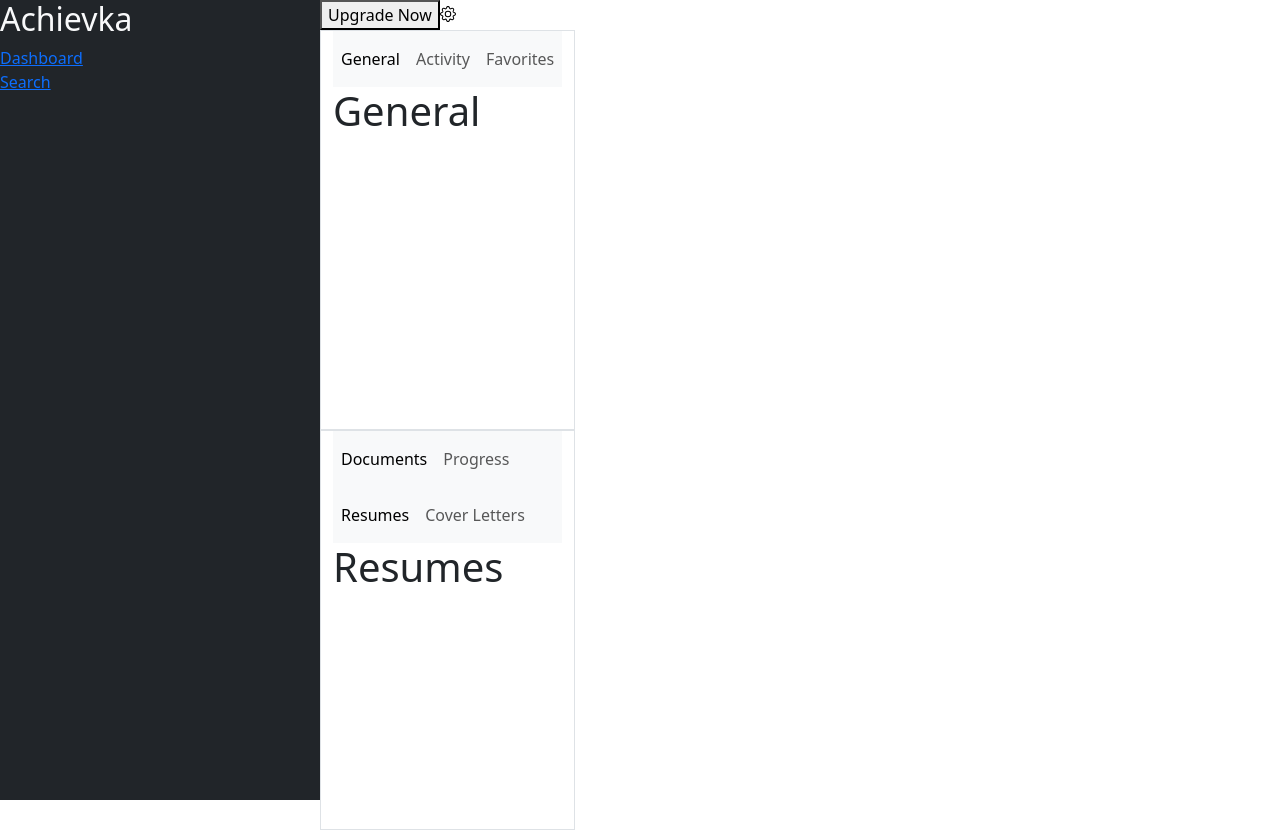
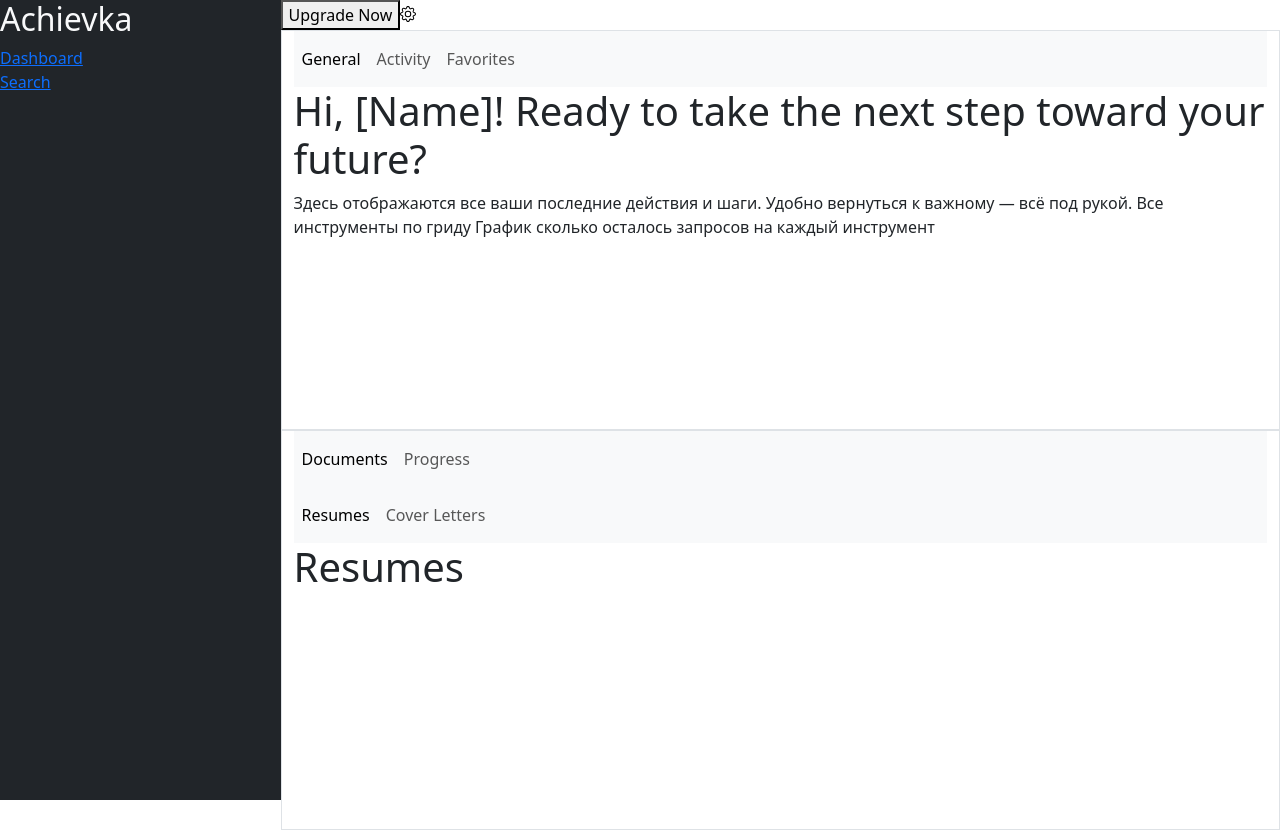
Before and after one commit to Achievka-apply/achievka-frontend, a React (Vite) app: page /app in a window 1280 px wide. Built offline with nearby package versions, Linux system fonts and the light colour scheme.

Commit message:
Add text to contents pages

```diff
--- a/src/features/dashboard/pages/tabs/Activity.tsx
+++ b/src/features/dashboard/pages/tabs/Activity.tsx
@@ -1,7 +1,16 @@
 export default function Activity() {
     return (
         <>
-            <h1>Activity</h1>
+            <h1>Готовы сделать следующий шаг? Всё, что нужно — здесь.</h1>
+
+            Результат проф теста в виде spider graph (если тест еще не проходили,  заблюренный график и сверху кнопка с надписью пройти тест)  (в уменьшеном виде график )
+
+            Результат последнего Подсчета расходов ( если еще не проходили заблюрить и по центру  или сверху кнопка  с надписью посчитать расходы) (в уменьшеном виде график )
+
+            Результат Письма для подачи зависимо от его вида последнее проверенное показать в виде Spider graph. Разбить  по параметрам и сделать график в другом цвете, отличая его от Результата проф теста (в уменьшеном виде график )
+
+            Результат CV резюме Сделать  в виде другого графика, чтоб был виден результат по параметрам
+
         </>
     );
 };
--- a/src/features/dashboard/pages/tabs/Favorites.tsx
+++ b/src/features/dashboard/pages/tabs/Favorites.tsx
@@ -1,7 +1,18 @@
 export default function Favorites() {
     return (
         <>
-            <h1>Favorites</h1>
+            <h1>Избранные университеты</h1>
+
+            Панель сортировки: Сортировка по дедлайну / рейтингу / алфавиту
+
+            Переключатель отображения: список / карточки
+
+            Перетаскивание карточек (drag & drop) для изменения порядка
+
+            Возможность закрепить университет вверху списка (pin university)
+
+            Фильтрация и группировка по статусу: Готов к подаче,В процессе подготовки,  В процессе подготовки
+
         </>
     );
 };
--- a/src/features/dashboard/pages/tabs/General.tsx
+++ b/src/features/dashboard/pages/tabs/General.tsx
@@ -1,7 +1,14 @@
 export default function General() {
     return (
         <>
-            <h1>General</h1>
+            <h1>Hi, [Name]! Ready to take the next step toward your future?</h1>
+
+            Здесь отображаются все ваши последние действия и шаги. Удобно вернуться к важному — всё под рукой.
+
+            Все инструменты по гриду
+
+            График сколько осталось запросов на каждый инструмент
+
         </>
     );
 };
```
